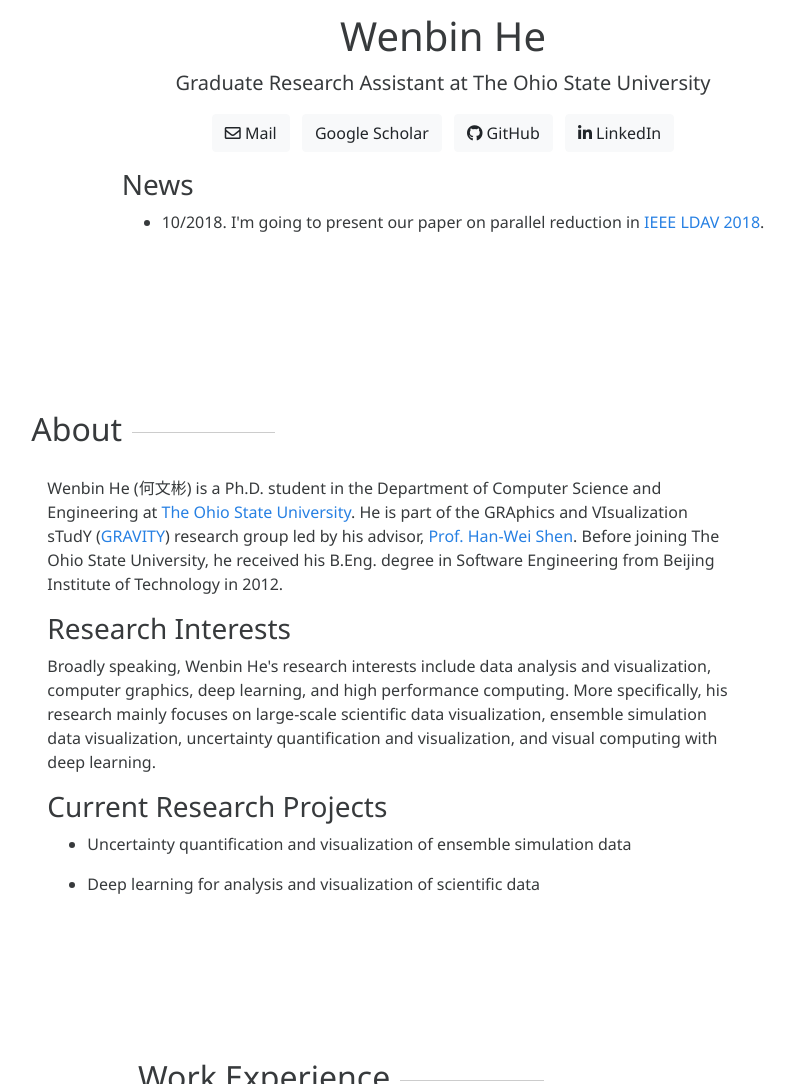
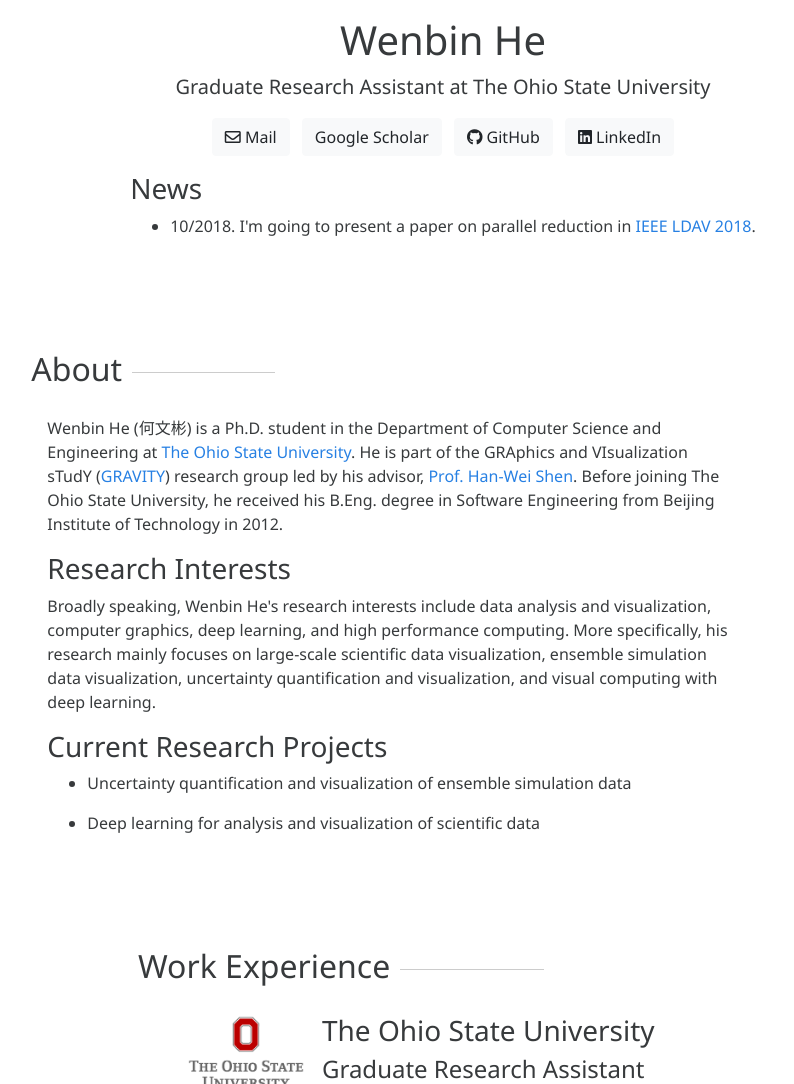
Before and after one commit to hewenbin/hewenbin.github.io, a Jekyll site: the page built from index.html, in a window 1280 px wide and 1400 px high, cut to the strip 316-1400 px from the top of the window. Shown: the whole strip, without its empty margins (197-991 px from the left). Built offline with Jekyll 4.4.1, drawn with Linux system fonts in a browser that asks for light colours; nearby versions of some CDN libraries; a style sheet for code colours, icons or effects is not loaded.

Commit message:
Minor changes

```diff
--- a/_includes/home.html
+++ b/_includes/home.html
@@ -1,4 +1,4 @@
-<img src="{{ "/assets/img/portrait.jpg" | relative_url }}" class="mx-auto d-block rounded-circle" alt="portrait" width="150" height="150" style="margin-top: 80px; margin-bottom: 20px;">
+<img src="{{ "/assets/img/portrait.jpg" | relative_url }}" class="mx-auto d-block rounded-circle" alt="portrait" width="150" height="150" style="margin-top: 60px; margin-bottom: 20px;">
 
 <h1 class="text-center">Wenbin He</h1>
 <!-- <h2 class="text-center text-secondary">Researcher and Software Engineer</h2> -->
@@ -15,7 +15,7 @@
     <i class="fab fa-github"></i> GitHub
   </a>
   <a class="btn btn-light mx-1" href="https://www.linkedin.com/in/wenbin-he-311906166/" target="_blank" role="button">
-    <i class="fab fa-linkedin-in"></i> LinkedIn
+    <i class="fab fa-linkedin"></i> LinkedIn
   </a>
 </p>
 
@@ -23,7 +23,7 @@
 <ul>
 
   <li><p>
-    10/2018. I'm going to present our paper on parallel reduction in <a href="http://ldav.org/" target="_blank">IEEE LDAV 2018</a>.
+    10/2018. I'm going to present a paper on parallel reduction in <a href="http://ldav.org/" target="_blank">IEEE LDAV 2018</a>.
   </p></li>
 
 </ul>
--- a/assets/main.scss
+++ b/assets/main.scss
@@ -16,7 +16,7 @@
 }
 
 .scroll_section {
-  min-height: 600px;
+  min-height: 400px;
 }
 
 span.anchor {
--- a/index.html
+++ b/index.html
@@ -4,35 +4,35 @@
 
 <div class="row justify-content-center">
   <span class="anchor" id="home"></span>
-  <div class="col-md-auto my-4 scroll_section">
+  <div class="col-md-auto my-5 scroll_section">
     {%- include home.html -%}
   </div>
 </div>
 
 <div class="row">
   <span class="anchor" id="about"></span>
-  <div class="col-md-7 offset-md-2 my-4 scroll_section">
+  <div class="col-md-7 offset-md-2 my-5 scroll_section">
     {%- include about.html -%}
   </div>
 </div>
 
 <div class="row">
   <span class="anchor" id="experience"></span>
-  <div class="col-md-7 offset-md-3 my-4 scroll_section">
+  <div class="col-md-7 offset-md-3 my-5 scroll_section">
     {%- include experience.html -%}
   </div>
 </div>
 
 <div class="row">
   <span class="anchor" id="publications"></span>
-  <div class="col-md-7 offset-md-2 my-4 scroll_section">
+  <div class="col-md-7 offset-md-2 my-5 scroll_section">
     {%- include publications.html -%}
   </div>
 </div>
 
 <div class="row">
   <span class="anchor" id="software"></span>
-  <div class="col-md-7 offset-md-3 my-4 scroll_section">
+  <div class="col-md-7 offset-md-3 my-5 scroll_section">
     {%- include software.html -%}
   </div>
 </div>
```
